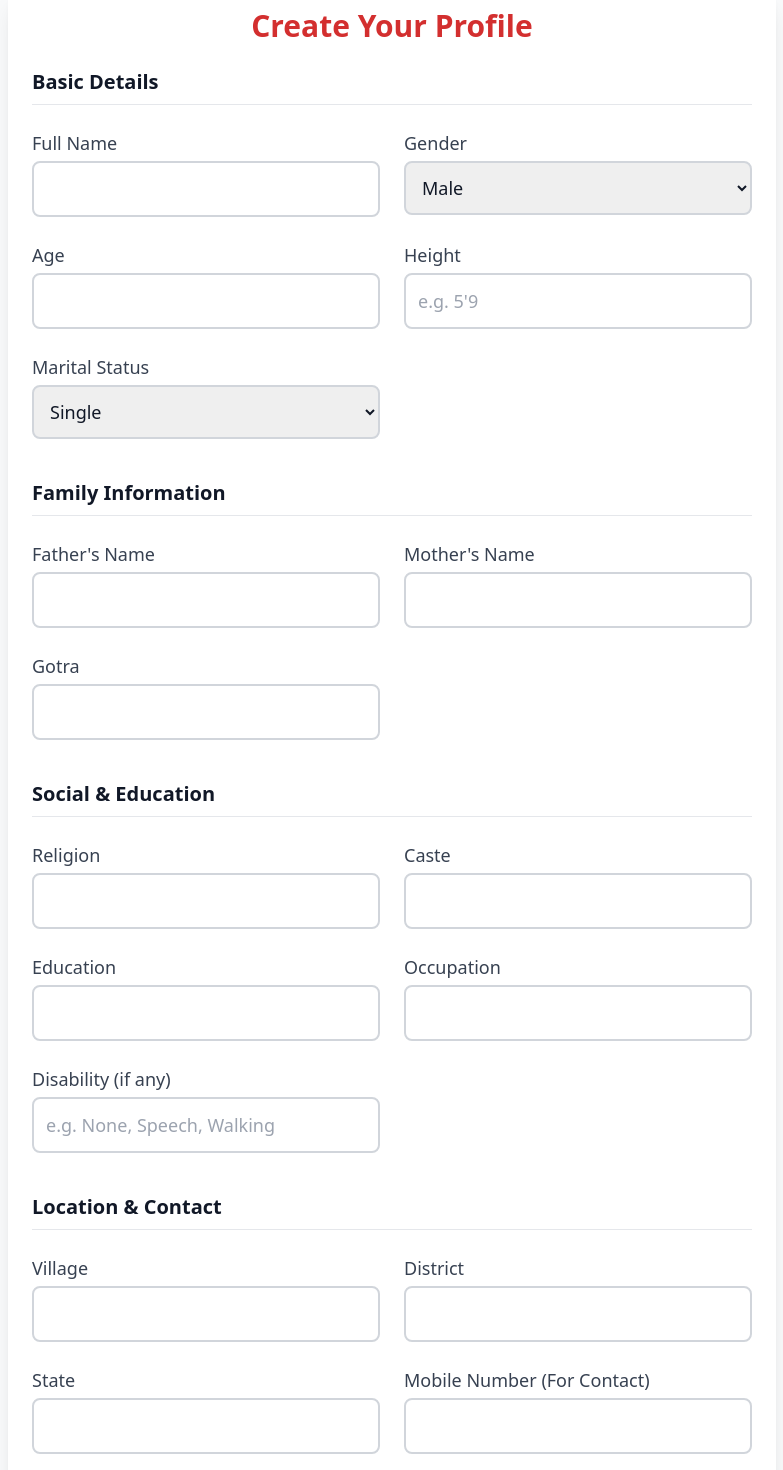
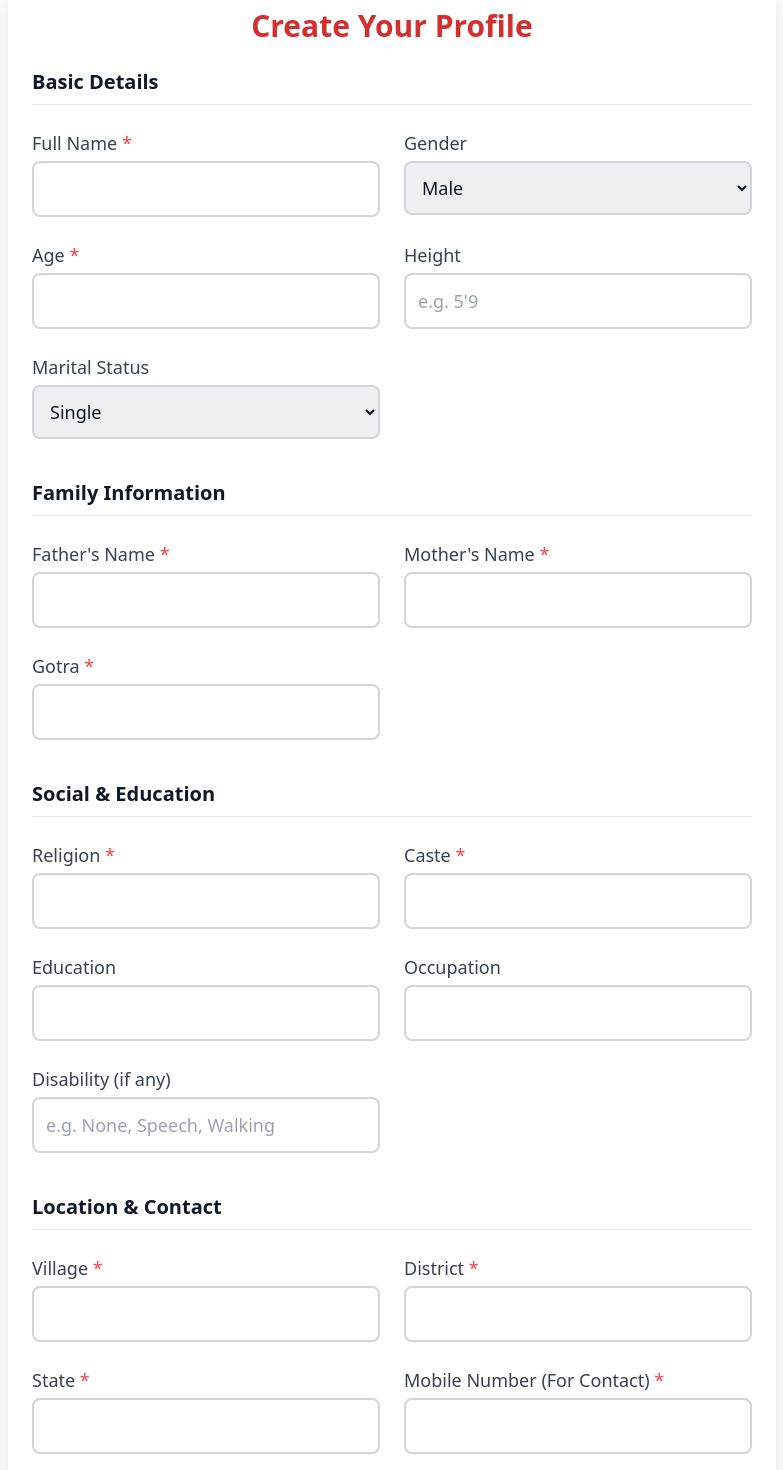
Before and after one commit to dileepchadar/ChadarSamaj, a React (Vite) app in the folder client/: page /create-profile in a window 1280 px wide. Shown: the part 80-1550 px from the top of the page, without its empty margins (248-1031 px from the left). Built offline with nearby package versions, Linux system fonts and the light colour scheme.

Commit message:
style: Add red asterisk indicator to required form fields

```diff
--- a/client/src/pages/Profile/CreateProfile.jsx
+++ b/client/src/pages/Profile/CreateProfile.jsx
@@ -84,7 +84,7 @@ const CreateProfile = () => {
         {/* Basic Details */}
         <div className="md:col-span-2"><h3 className="text-xl font-bold border-b pb-2">Basic Details</h3></div>
 
-        <div><label>Full Name</label><input name="name" onChange={handleChange} required /></div>
+        <div><label>Full Name <span className="text-red-500">*</span></label><input name="name" onChange={handleChange} required /></div>
         <div>
             <label>Gender</label>
             <select name="gender" onChange={handleChange}>
@@ -92,7 +92,7 @@ const CreateProfile = () => {
                 <option value="Female">Female</option>
             </select>
         </div>
-        <div><label>Age</label><input name="age" type="number" onChange={handleChange} required /></div>
+        <div><label>Age <span className="text-red-500">*</span></label><input name="age" type="number" onChange={handleChange} required /></div>
         <div><label>Height</label><input name="height" onChange={handleChange} placeholder="e.g. 5'9" /></div>
         <div>
             <label>Marital Status</label>
@@ -106,15 +106,15 @@ const CreateProfile = () => {
         {/* Family Details */}
         <div className="md:col-span-2"><h3 className="text-xl font-bold border-b pb-2 mt-4">Family Information</h3></div>
 
-        <div><label>Father's Name</label><input name="fatherName" onChange={handleChange} required /></div>
-        <div><label>Mother's Name</label><input name="motherName" onChange={handleChange} required /></div>
-        <div><label>Gotra</label><input name="gotra" onChange={handleChange} required /></div>
+        <div><label>Father's Name <span className="text-red-500">*</span></label><input name="fatherName" onChange={handleChange} required /></div>
+        <div><label>Mother's Name <span className="text-red-500">*</span></label><input name="motherName" onChange={handleChange} required /></div>
+        <div><label>Gotra <span className="text-red-500">*</span></label><input name="gotra" onChange={handleChange} required /></div>
 
         {/* Social Details */}
         <div className="md:col-span-2"><h3 className="text-xl font-bold border-b pb-2 mt-4">Social & Education</h3></div>
 
-        <div><label>Religion</label><input name="religion" onChange={handleChange} required /></div>
-        <div><label>Caste</label><input name="caste" onChange={handleChange} required /></div>
+        <div><label>Religion <span className="text-red-500">*</span></label><input name="religion" onChange={handleChange} required /></div>
+        <div><label>Caste <span className="text-red-500">*</span></label><input name="caste" onChange={handleChange} required /></div>
         <div><label>Education</label><input name="education" onChange={handleChange} /></div>
         <div><label>Occupation</label><input name="occupation" onChange={handleChange} /></div>
         <div><label>Disability (if any)</label><input name="disability" placeholder="e.g. None, Speech, Walking" onChange={handleChange} /></div>
@@ -122,10 +122,10 @@ const CreateProfile = () => {
         {/* Location & Contact */}
         <div className="md:col-span-2"><h3 className="text-xl font-bold border-b pb-2 mt-4">Location & Contact</h3></div>
 
-        <div><label>Village</label><input name="village" onChange={handleChange} required /></div>
-        <div><label>District</label><input name="district" onChange={handleChange} required /></div>
-        <div><label>State</label><input name="state" onChange={handleChange} required /></div>
-        <div><label>Mobile Number (For Contact)</label><input name="mobile" onChange={handleChange} required /></div>
+        <div><label>Village <span className="text-red-500">*</span></label><input name="village" onChange={handleChange} required /></div>
+        <div><label>District <span className="text-red-500">*</span></label><input name="district" onChange={handleChange} required /></div>
+        <div><label>State <span className="text-red-500">*</span></label><input name="state" onChange={handleChange} required /></div>
+        <div><label>Mobile Number (For Contact) <span className="text-red-500">*</span></label><input name="mobile" onChange={handleChange} required /></div>
 
         {/* Extra */}
         <div className="md:col-span-2"><label>About Me</label><textarea name="description" onChange={handleChange} rows="3"></textarea></div>
--- a/client/src/pages/Profile/EditProfile.jsx
+++ b/client/src/pages/Profile/EditProfile.jsx
@@ -104,7 +104,7 @@ const EditProfile = () => {
         {/* Basic Details */}
         <div className="md:col-span-2"><h3 className="text-xl font-bold border-b pb-2">Basic Details</h3></div>
 
-        <div><label>Full Name</label><input name="name" value={formData.name} onChange={handleChange} required /></div>
+        <div><label>Full Name <span className="text-red-500">*</span></label><input name="name" value={formData.name} onChange={handleChange} required /></div>
         <div>
             <label>Gender</label>
             <select name="gender" value={formData.gender} onChange={handleChange}>
@@ -112,7 +112,7 @@ const EditProfile = () => {
                 <option value="Female">Female</option>
             </select>
         </div>
-        <div><label>Age</label><input name="age" type="number" value={formData.age} onChange={handleChange} required /></div>
+        <div><label>Age <span className="text-red-500">*</span></label><input name="age" type="number" value={formData.age} onChange={handleChange} required /></div>
         <div><label>Height</label><input name="height" value={formData.height} onChange={handleChange} placeholder="e.g. 5'9" /></div>
         <div>
             <label>Marital Status</label>
@@ -126,15 +126,15 @@ const EditProfile = () => {
         {/* Family Details */}
         <div className="md:col-span-2"><h3 className="text-xl font-bold border-b pb-2 mt-4">Family Information</h3></div>
 
-        <div><label>Father's Name</label><input name="fatherName" value={formData.fatherName || ''} onChange={handleChange} required /></div>
-        <div><label>Mother's Name</label><input name="motherName" value={formData.motherName || ''} onChange={handleChange} required /></div>
-        <div><label>Gotra</label><input name="gotra" value={formData.gotra || ''} onChange={handleChange} required /></div>
+        <div><label>Father's Name <span className="text-red-500">*</span></label><input name="fatherName" value={formData.fatherName || ''} onChange={handleChange} required /></div>
+        <div><label>Mother's Name <span className="text-red-500">*</span></label><input name="motherName" value={formData.motherName || ''} onChange={handleChange} required /></div>
+        <div><label>Gotra <span className="text-red-500">*</span></label><input name="gotra" value={formData.gotra || ''} onChange={handleChange} required /></div>
 
         {/* Social Details */}
         <div className="md:col-span-2"><h3 className="text-xl font-bold border-b pb-2 mt-4">Social & Education</h3></div>
 
-        <div><label>Religion</label><input name="religion" value={formData.religion} onChange={handleChange} required /></div>
-        <div><label>Caste</label><input name="caste" value={formData.caste} onChange={handleChange} required /></div>
+        <div><label>Religion <span className="text-red-500">*</span></label><input name="religion" value={formData.religion} onChange={handleChange} required /></div>
+        <div><label>Caste <span className="text-red-500">*</span></label><input name="caste" value={formData.caste} onChange={handleChange} required /></div>
         <div><label>Education</label><input name="education" value={formData.education} onChange={handleChange} /></div>
         <div><label>Occupation</label><input name="occupation" value={formData.occupation} onChange={handleChange} /></div>
 
@@ -143,10 +143,10 @@ const EditProfile = () => {
         {/* Location & Contact */}
         <div className="md:col-span-2"><h3 className="text-xl font-bold border-b pb-2 mt-4">Location & Contact</h3></div>
 
-        <div><label>Village</label><input name="village" value={formData.village} onChange={handleChange} required /></div>
-        <div><label>District</label><input name="district" value={formData.district} onChange={handleChange} required /></div>
-        <div><label>State</label><input name="state" value={formData.state} onChange={handleChange} required /></div>
-        <div><label>Mobile Number (For Contact)</label><input name="mobile" value={formData.mobile} onChange={handleChange} required /></div>
+        <div><label>Village <span className="text-red-500">*</span></label><input name="village" value={formData.village} onChange={handleChange} required /></div>
+        <div><label>District <span className="text-red-500">*</span></label><input name="district" value={formData.district} onChange={handleChange} required /></div>
+        <div><label>State <span className="text-red-500">*</span></label><input name="state" value={formData.state} onChange={handleChange} required /></div>
+        <div><label>Mobile Number (For Contact) <span className="text-red-500">*</span></label><input name="mobile" value={formData.mobile} onChange={handleChange} required /></div>
 
         {/* Extra */}
         <div className="md:col-span-2"><label>About Me</label><textarea name="description" value={formData.description} onChange={handleChange} rows="3"></textarea></div>
```
